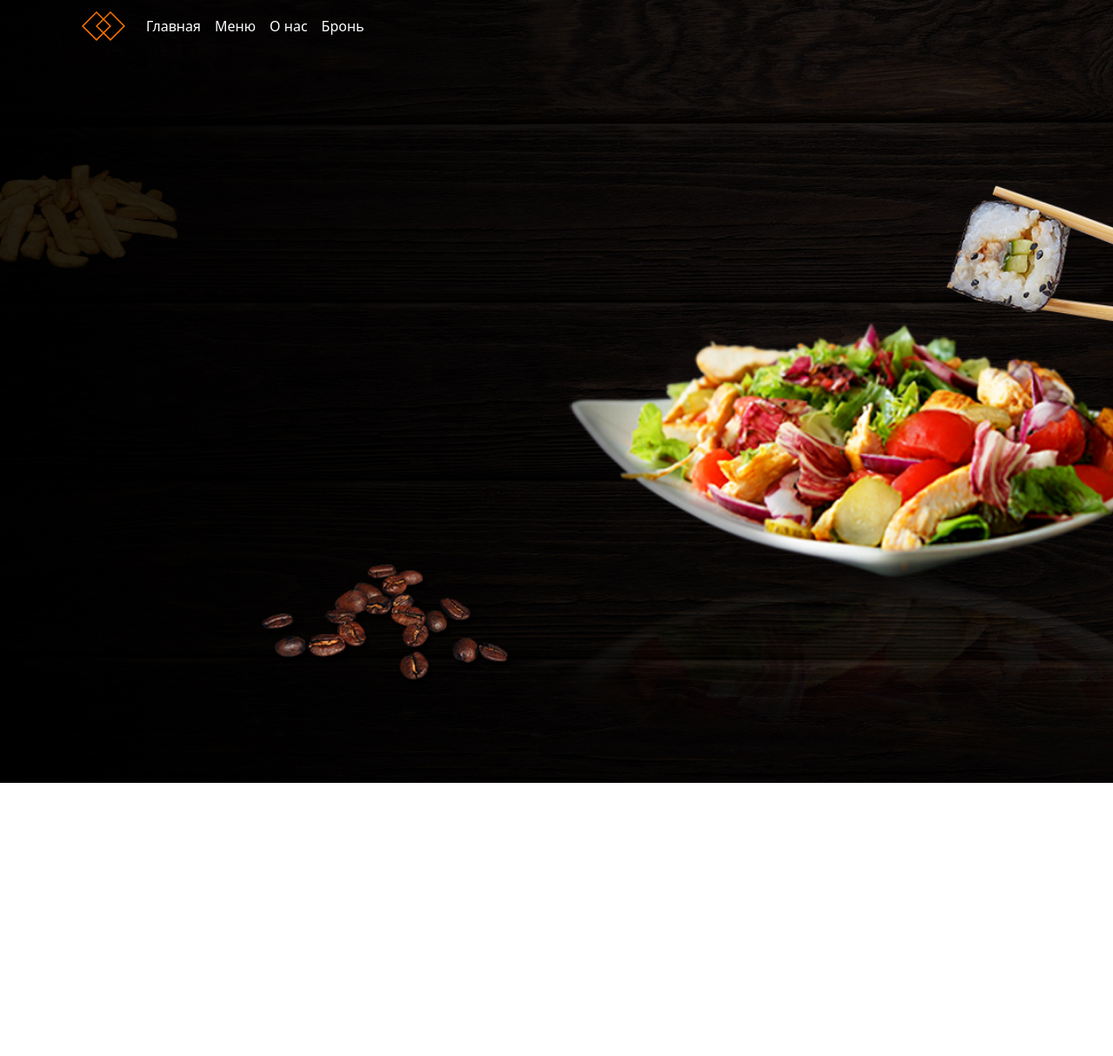
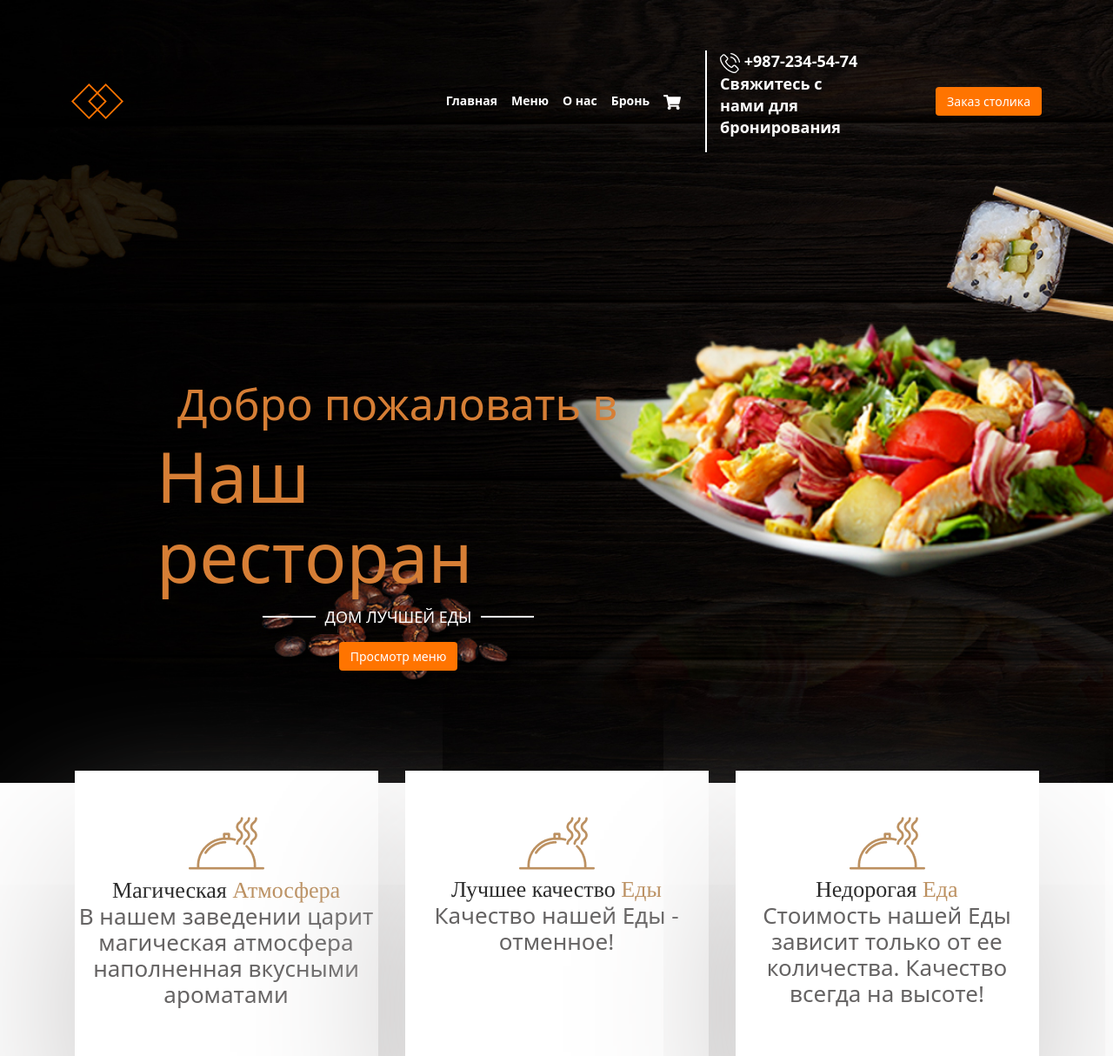
Before and after one commit to IhorZviahin/htmllesson1, a plain HTML site: page lesson6hw/rest_bootstrap/index.html in a window 1280 px wide. Shown: the whole page at 87% size. Before the commit the page ends 900 px from the top, so only its background shows below. Drawn offline with nearby package versions, Linux system fonts and the light colour scheme.

Commit message:
hw6boost4465

```diff
--- a/lesson6hw/rest/css/style.css
+++ b/lesson6hw/rest/css/style.css
@@ -169,8 +169,8 @@ table {
     margin-right: 10px;
 }
 
-txt p::after {
-    margin-right: 10px;
+.txt p::after {
+    margin-left: 10px;
 }
 
 .header__button_two {
--- a/lesson6hw/rest_bootstrap/hw6_rest_bootstrap.css
+++ b/lesson6hw/rest_bootstrap/hw6_rest_bootstrap.css
@@ -1,23 +1,171 @@
 
-.header_two {
+.header {
     height: 900px;
     background: url("image/bg.png") no-repeat center/cover;
 }
+
 .navbar-brand img {
-    width: 50px;
+    width: 60px;
 }
+
+.container-fluid {
+    margin: 50px;
+}
+
 .nav-link a {
     color: #FFFFFF;
 }
 
-.navbar-toggler-icon{
+.navbar-toggler-icon {
     background-color: #ff7400;
 }
+
 .mobile {
-    !important
-    display: none;
+    display: flex;
     width: 30px;
     flex-direction: column;
-    row-gap: 4px;
+    row-gap: 5px;
+}
+
+.hg {
+    height: 3px;
     background: #ff7400;
+    border-radius: 50px;
 }
+
+.container-fluid {
+    display: flex;
+    justify-content: space-between;
+
+}
+
+.wrapper {
+    max-width: 1800px;
+    margin: 0 auto;
+    padding: 0 20px;
+}
+
+.navbar-nav img {
+    width: 20px;
+}
+
+.navbar-nav {
+    margin-right: 20px;
+}
+
+.header_phone {
+    font-weight: bold;
+    font-size: 18px;
+    line-height: 25px;
+    color: white;
+    width: 185px;
+    border-left: 2px solid #FFFFFF;
+    padding-left: 15px;
+    margin-right: 45px;
+}
+
+.header_contact {
+    display: flex;
+    align-items: center;
+    column-gap: 35px;
+}
+
+.btn {
+    background-color: #ff7400;
+    font-size: 14px;
+    line-height: 19px;
+    color: white;
+}
+
+.nav__item a {
+    font-weight: bold;
+    font-size: 14px;
+    line-height: 19px;
+    color: #FFFFFF;
+    text-decoration: none;
+}
+
+.collapse {
+    justify-content: flex-end;
+}
+
+.header__top {
+    padding: 50px;
+    display: flex;
+    justify-content: space-between;
+    align-items: center;
+}
+
+.txt {
+    margin-top: 203px;
+    font-weight: normal;
+    color: #D67E35;
+    max-width: 556px;
+}
+
+.txt h2 {
+    font-size: 50px;
+    line-height: 57px;
+    margin-left: 24px;
+}
+
+.txt h1 {
+
+    font-size: 80px;
+    line-height: 92px;
+}
+
+.txt p {
+    margin-top: 12px;
+    font-size: 18px;
+    line-height: 25px;
+    color: #FFFFFF;
+    text-align: center;
+    display: flex;
+    justify-content: center;
+    align-items: center;
+}
+
+.txt p::before, .txt p::after {
+    content: "";
+    display: block;
+    width: 61px;
+    height: 2px;
+    background: #FFFFFF;
+}
+
+.txt p::before {
+    margin-right: 10px;
+}
+
+.txt p::after {
+    margin-left: 10px;
+}
+
+.x {
+    display: flex;
+    align-items: center;
+    justify-content: center;
+}
+.xx{
+    position: relative;
+    top: 115px;
+    display: flex;
+    align-items: center;
+    justify-content: center;
+    column-gap: 31px;
+}
+.block {
+    display: flex;
+    flex-direction: column;
+    align-items: center;
+    text-align: center;
+    width: 349px;
+    height: 328px;
+    font-size: 26px;
+    line-height: 30px;
+    background: #ffffff;
+    color: #656363;
+    padding-top: 40px;
+    box-shadow: 0px 110px 200px #c5c3c3;
+}
--- a/lesson6hw/rest_bootstrap/index.html
+++ b/lesson6hw/rest_bootstrap/index.html
@@ -9,35 +9,83 @@
     <link href="https://cdn.jsdelivr.net/npm/bootstrap@5.1.3/dist/css/bootstrap.min.css" rel="stylesheet"
           integrity="sha384-1BmE4kWBq78iYhFldvKuhfTAU6auU8tT94WrHftjDbrCEXSU1oBoqyl2QvZ6jIW3" crossorigin="anonymous">
     <link rel="stylesheet" href="hw6_rest_bootstrap.css">
+    <link rel="stylesheet" href="media.css">
 </head>
 <body>
-<div class="header header_two">
-    <div class="container">
+<div class="header">
+    <div class="container wrapper">
         <nav class="navbar navbar-expand-lg navbar-light ">
             <div class="container-fluid">
                 <a class="navbar-brand" href="#"><img src="image/LOGO.svg" alt="logo"></a>
                 <button class="navbar-toggler" type="button" data-bs-toggle="collapse"
                         data-bs-target="#navbarNavAltMarkup" aria-controls="navbarNavAltMarkup" aria-expanded="false"
                         aria-label="Toggle navigation">
-
-                    <div class=" mobile">
-                        <div></div>
-                        <div></div>
-                        <div></div>
+                    <div class="mobile">
+                        <div class="hg"></div>
+                        <div class="hg"></div>
+                        <div class="hg"></div>
                     </div>
                 </button>
                 <div class="collapse navbar-collapse show" id="navbarNavAltMarkup">
-                    <div class="navbar-nav">
-                        <a style="color: #FFFFFF" class="nav-link active" href="#">Главная</a>
+                    <div class="navbar-nav nav__item ">
+                        <a style="color: #FFFFFF" class="nav-link active " href="#">Главная</a>
                         <a style="color: #FFFFFF" class="nav-link" href="#">Меню</a>
                         <a style="color: #FFFFFF" class="nav-link" href="#">О нас</a>
                         <a style="color: #FFFFFF" class="nav-link" href="#">Бронь</a>
+                        <a style="color: #FFFFFF" class="nav-link" href="#"><img src="image/shopping-cart-solid.svg"
+                                                                                 alt=""></a>
+                    </div>
+                    <div class="header_contact">
+                        <div class="header_phone">
+                            <img src="image/phone.png" alt="phone"> +987-234-54-74
+                            <p>Свяжитесь с нами для бронирования</p>
+                        </div>
+                        <button type="button" class="btn x">Заказ столика</button>
                     </div>
                 </div>
             </div>
         </nav>
     </div>
+    <div class="header__main wrapper col-9">
+        <div class="txt">
+            <h2>Добро пожаловать в</h2>
+            <h1>Наш ресторан</h1>
+            <p>ДОМ ЛУЧШЕЙ ЕДЫ</p>
+            <div class="x">
+                <button type="button" class="btn">Просмотр меню</button>
+            </div>
+        </div>
+    </div>
+    <div class="container wrapper xx">
+
+        <div class="block col-md-4">
+            <img src="image/Mask%20Group.png" alt="mask">
+            <img src="image/Магическая%20Атмосфера.png" alt="">
+            <p>В нашем заведении царит магическая атмосфера
+                наполненная вкусными ароматами</p>
+        </div>
+        <div class="block col-md-4">
+            <img src="image/Mask%20Group.png" alt="mask">
+            <img src="image/Лучшее%20качество%20Еды.png" alt="eat">
+            <p>Качество нашей
+                Еды - отменное!
+            </p>
+
+        </div>
+        <div class="block col-md-4">
+            <img src="image/Mask%20Group.png" alt="mask">
+            <img src="image/Недорогая%20Еда.png" alt="eat">
+            <p>Стоимость нашей Еды
+                зависит только от ее
+                количества. Качество
+                всегда на высоте!</p>
+        </div>
+
+    </div>
+
 </div>
+
+
 <script src="https://cdn.jsdelivr.net/npm/@popperjs/core@2.10.2/dist/umd/popper.min.js"
         integrity="sha384-7+zCNj/IqJ95wo16oMtfsKbZ9ccEh31eOz1HGyDuCQ6wgnyJNSYdrPa03rtR1zdB"
         crossorigin="anonymous"></script>
--- /dev/null
+++ b/lesson6hw/rest_bootstrap/media.css
@@ -0,0 +1,38 @@
+@media screen and (max-width: 600px) {
+
+    .header__logo {
+        width: 40px;
+    }
+
+    .wrapper {
+        max-width: 556px;
+        padding: 0 10px;
+    }
+
+    .header__top {
+        padding-top: 20px;
+    }
+
+
+    .txt h2 {
+        font-size: 30px;
+    }
+
+    .txt h1 {
+        font-size: 30px;
+    }
+
+    .txt p::before, .txt p::after {
+        display: none;
+    }
+
+
+    .header__main {
+        text-align: center;
+    }
+    .xx{
+        align-items: center;
+        flex-direction: column;
+        row-gap: 14px ;
+    }
+}
```
Also changed, not shown: lesson6hw/rest/index.html (+0 -1 lines).
